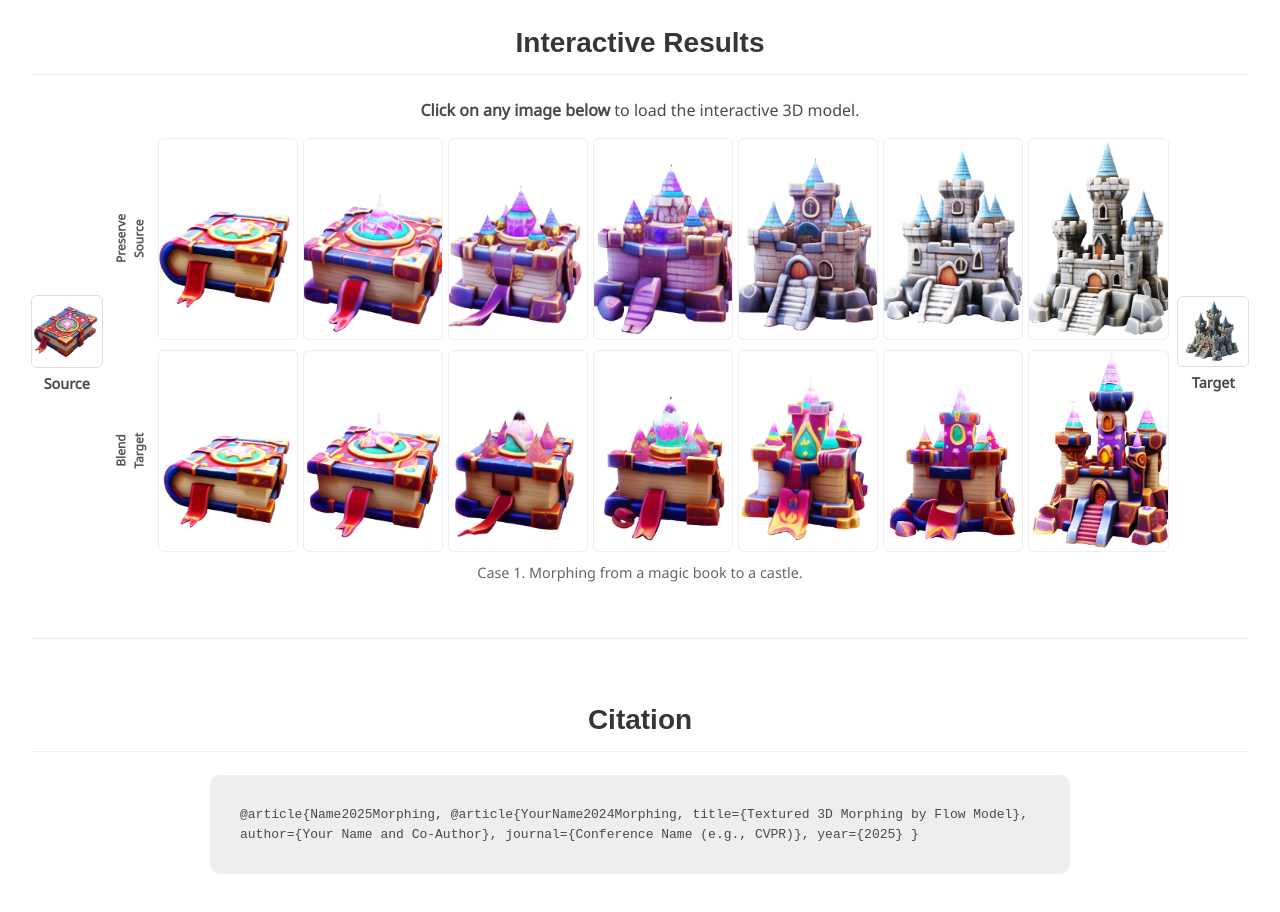
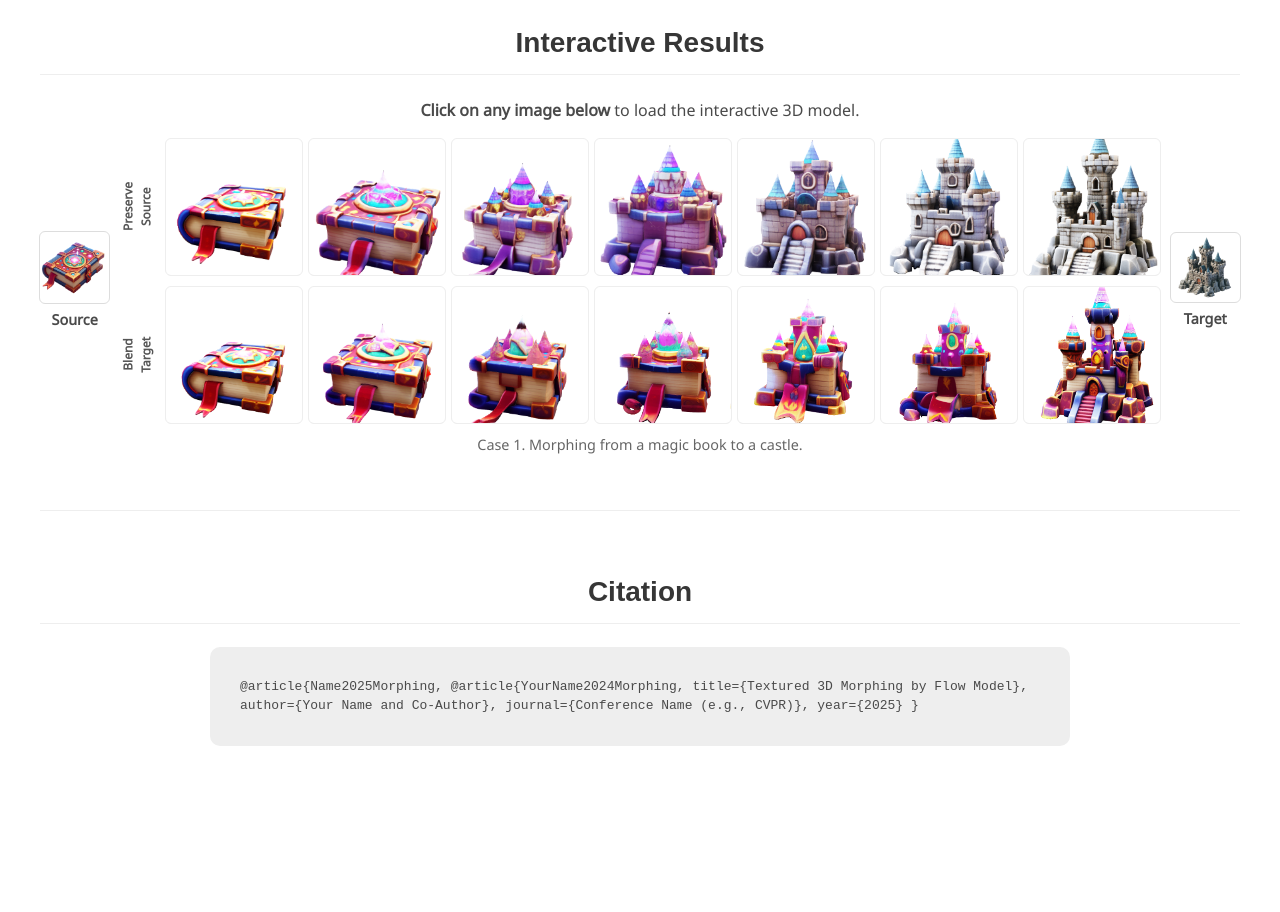
Before and after one commit to mhyqwe/page_wukong, a plain HTML site: page index.html in a window 1280 px wide. Shown: the part 1740-2652 px from the top of the page. After the commit the page ends 2536 px from the top, so only its background shows below. Drawn offline with Linux system fonts and the light colour scheme; some packages are replaced by stand-ins of ours; a script that the page names is missing; a web font is replaced by a local one.

Commit message:
Update index.html

```diff
--- a/index.html
+++ b/index.html
@@ -26,7 +26,7 @@
     h1 { font-size: 2.5rem; margin-top: 40px; }
     h2 { font-size: 1.75rem; margin-top: 30px; border-bottom: 1px solid #eee; padding-bottom: 10px; }
 
-    .container { max-width: 95%; margin: 0 auto; padding: 0 20px; }
+    .container { max-width: 1200px; margin: 0 auto; padding: 0 20px; }
     .content-block { margin-bottom: 50px; text-align: center; }
 
     /* --- 按钮与链接 --- */
@@ -51,7 +51,7 @@
     .side-col img { width: 100%; border-radius: 6px; border: 1px solid #ddd; margin-bottom: 5px; }
 
     /* 中间 3D 展示栏 */
-    .center-col { flex-grow: 1; display: flex; flex-direction: column; gap: 10px; width: 100%; }
+    .center-col { flex-grow: 1; display: flex; flex-direction: column; gap: 10px; max-width: none; width: 100%; }
     .morph-row { display: flex; align-items: center; gap: 5px; }
 
     /* 行标签 (竖排文字) */
@@ -64,7 +64,7 @@
     /* --- 🌟 交互式格子 (Facade Pattern) --- */
     .morph-cell {
       flex: 1; /* 让格子平分宽度 */
-      height: 200px; /* 格子高度，可根据需要调整 */
+      aspect-ratio: 1 / 1;
       background: #f0f0f0;
       border-radius: 6px;
       overflow: hidden;
```
